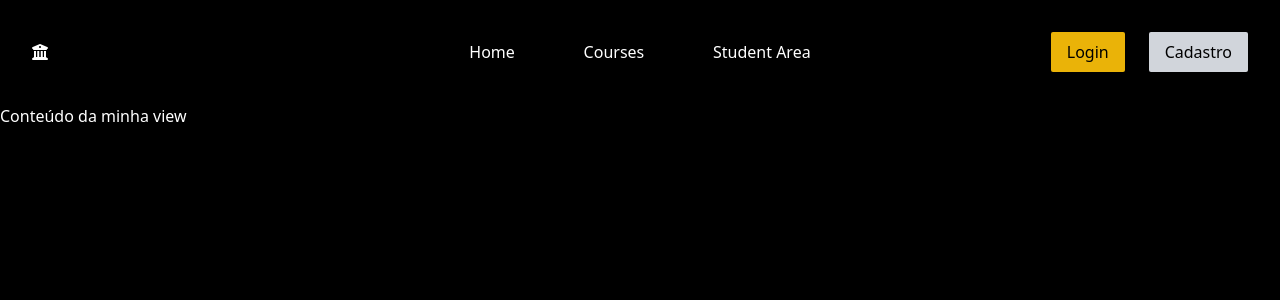
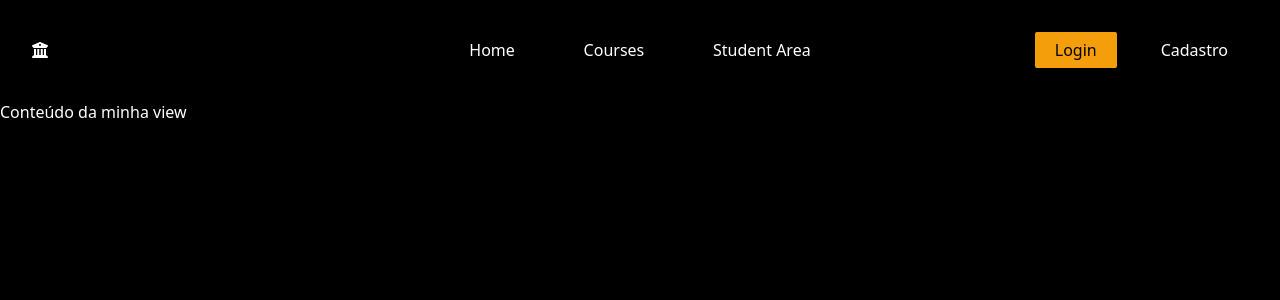
Before and after one commit to Yure7S/FirstVueProject, a Vue app: page / in a window 1280 px wide. Shown: the top 300 px of the page. Built offline with nearby package versions, Linux system fonts and the light colour scheme.

Commit message:
Refinando as configurações do tailwind

```diff
--- a/index.html
+++ b/index.html
@@ -7,8 +7,8 @@
     <meta name="viewport" content="width=device-width, initial-scale=1.0">
     <title>Aplicação Vue.js</title>
   </head>
-  <body>
-    <div id="app"></div>
+  <body class="bg-base text-color">
+    <div class="max-w-screen-desktop mx-auto" id="app"></div>
     <script type="module" src="/src/main.js"></script>
   </body>
 </html>
--- a/src/assets/main.css
+++ /dev/null
@@ -1,7 +0,0 @@
-*{
-    color: white;
-}
-
-body{
-    background-color: black;
-}
--- a/src/components/Button/Button02.vue
+++ b/src/components/Button/Button.vue
@@ -5,7 +5,7 @@ defineProps({
 </script>
 
 <template>
-    <button name="value" class="px-4 py-2 bg-gray-300 text-black font-medium rounded-sm">
+    <button name="value" class="px-5 py-1.5 text-black font-medium rounded-sm">
         {{ content }}
     </button>
 </template>
--- a/src/components/Button/Button01.vue
+++ /dev/null
@@ -1,11 +0,0 @@
-<script setup>
-defineProps({
-  content: String
-})
-</script>
-
-<template>
-    <button name="value" class="px-4 py-2 bg-yellow-500 text-black font-medium rounded-sm">
-        {{ content }}
-    </button>
-</template>
--- a/src/components/TheHeader.vue
+++ b/src/components/TheHeader.vue
@@ -1,11 +1,10 @@
 <script setup>
 import { RouterLink } from 'vue-router'
-import Button01 from './Button/Button01.vue'
-import Button02 from './Button/Button02.vue'
+import Button from './Button/Button.vue'
 </script>
 
 <template>
-    <header class="flex justify-center p-8 items-center max-w-screen-xl	mx-auto">
+    <header class="flex justify-center p-8 items-center mx-auto">
         <div class="w-2/6">
             <RouterLink to="/"><i class="fa-solid fa-building-columns"></i></RouterLink>
         </div>
@@ -15,8 +14,8 @@ import Button02 from './Button/Button02.vue'
             <RouterLink class="mx-8" to="/Student">Student Area</RouterLink>
         </nav>
         <div class="w-2/6 flex justify-end gap-6">
-            <Button01 content="Login"/>
-            <Button02 content="Cadastro"/>
+            <Button class="bg-main text-base" content="Login"/>
+            <Button content="Cadastro"/>
         </div>
     </header>
 </template>
--- a/src/main.js
+++ b/src/main.js
@@ -1,4 +1,3 @@
-import './assets/main.css'
 import './assets/tailwindcss.css'
 
 import { createApp } from 'vue'
--- a/tailwind.config.js
+++ b/tailwind.config.js
@@ -1,12 +1,31 @@
 /** @type {import('tailwindcss').Config} */
 module.exports = {
   content: [
+    './**/*.html',
     './src/**/*.vue',
     './src/views/**/*.vue',
     './src/components/**/*.vue',
   ],
   theme: {
     extend: {},
+    colors: {
+      'base': '#000000',
+      'main': '#F59E0B',
+      'secondary': '#ff7849',
+      'color': '#ffffff',
+      'error': '#13ce66',
+      'success': '#ffc82c',
+    },
+    screens: {
+      'tablet': '640px',
+      // => @media (min-width: 640px) { ... }
+
+      'laptop': '1024px',
+      // => @media (min-width: 1024px) { ... }
+
+      'desktop': '1380px',
+      // => @media (min-width: 1280px) { ... }
+    },
   },
   plugins: [],
 }
```
